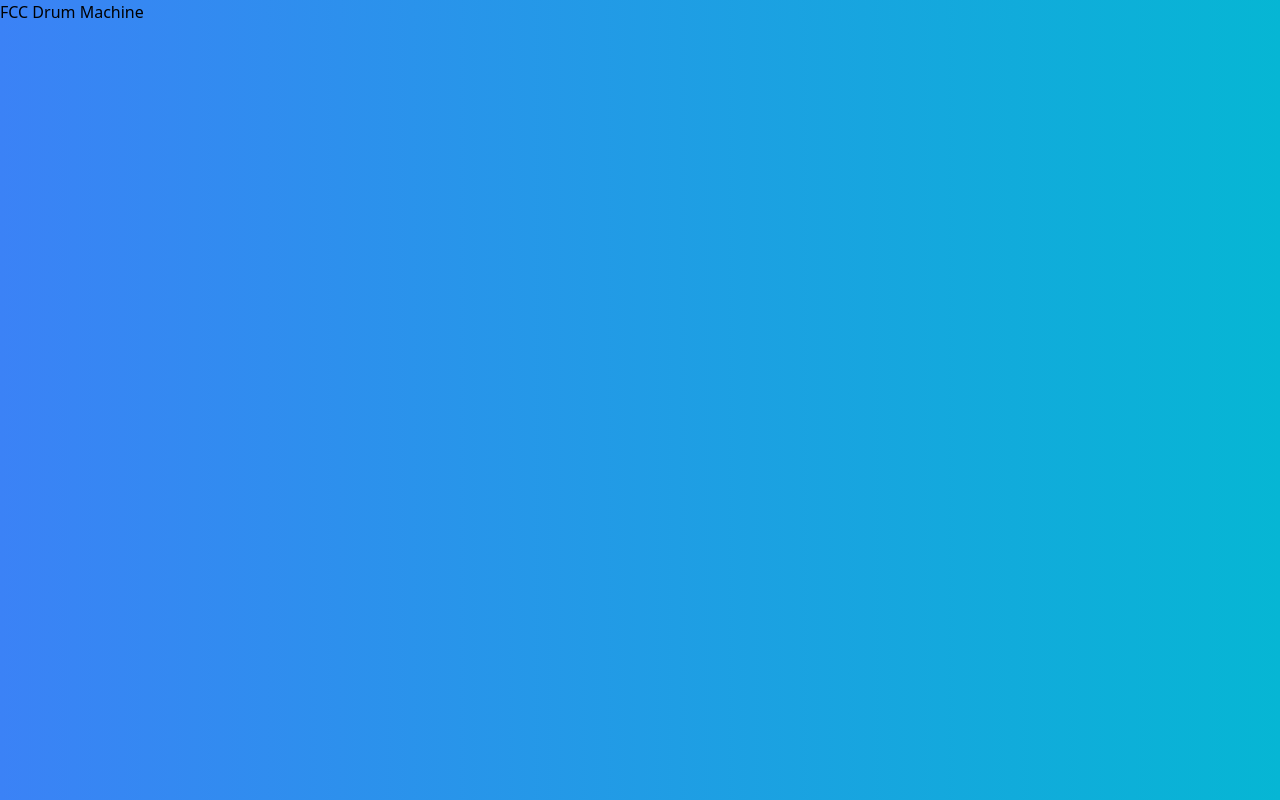
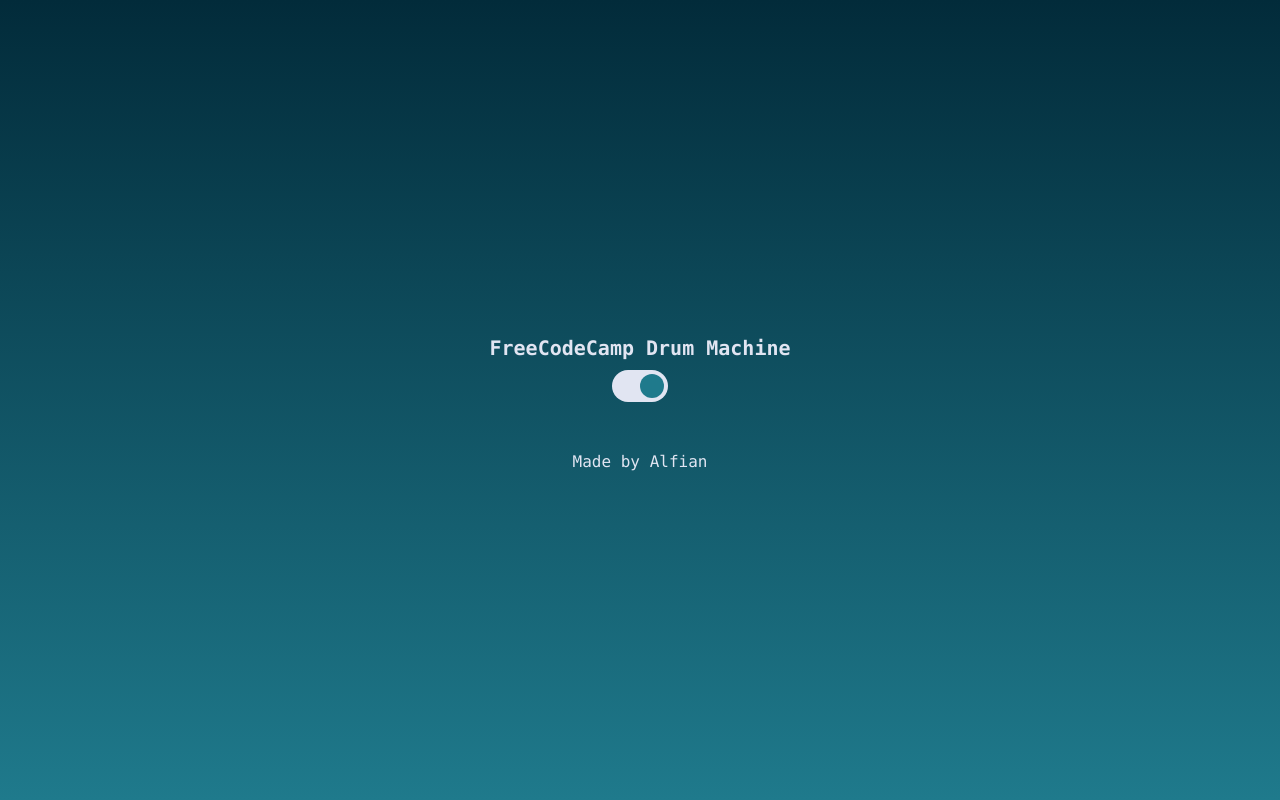
Before and after one commit to alfianahar/FCC-Drum-Machine, a React (Vite) app: page / in a window 1280 px wide. Built offline with nearby package versions, Linux system fonts and the light colour scheme.

Commit message:
add toggle

```diff
--- a/index.html
+++ b/index.html
@@ -8,7 +8,6 @@
   </head>
   <body>
     <div id="root"></div>
-    <script crossorigin src="https://cdn.freecodecamp.org/testable-projects-fcc/v1/bundle.js"></script>
     <script type="module" src="/src/main.jsx"></script>
   </body>
 </html>
--- a/src/App.jsx
+++ b/src/App.jsx
@@ -1,5 +1,4 @@
-import { useState } from 'react'
-import reactLogo from './assets/react.svg'
+import React from 'react'
 
 const soundBank = {
   'Q': {
@@ -40,15 +39,49 @@
   }
 }
 
+function Title() {
+  return(
+    <h1 className='p-2 font-bold text-xl text-[#E1E5F2]'>
+      FreeCodeCamp Drum Machine
+    </h1>
+  )
+}
+
+function Credit() {
+  return(
+    <p className='text-[#E1E5F2]'>
+      Made by Alfian
+    </p>
+  )
+}
+
+function Control({power, setPower, vol, setVol}) {
+  return (
+    <div className="flex items-center justify-center w-full mb-12">
+      <label className="flex items-center cursor-pointer">
+        <div className="relative">
+        <input type="checkbox" className="sr-only" checked={power} onClick={() => setPower(!power)}/>
+        <div className={`block w-14 h-8 rounded-full ${power ? "bg-gray-600 " : "bg-[#E1E5F2]"}`}></div>
+        <div className={`absolute left-1 top-1 bg-[#1F7A8C] w-6 h-6 rounded-full transition ${power ? "" : "translate-x-full duration-300 ease-in-out"} `}></div>
+        </div>
+      </label>
+    </div>
+  )
+}
+
 function App() {
-  const [count, setCount] = useState(0)
+  const [power, setPower] = React.useState(false)
+  const [vol, setVol] = React.useState(0.5)
 
   return (
-    <>
-      <header>
-        FCC Drum Machine
-      </header>
-    </>
+      <div
+        id='drum-machine'
+        className='flex flex-col justify-center items-center h-screen bg-none'>
+        <Title />
+        <Control power={power} setPower={setPower} />
+
+        <Credit />
+      </div>
   )
 }
 
--- a/src/index.css
+++ b/src/index.css
@@ -3,8 +3,10 @@
 @tailwind utilities;
 
 @layer base {
-  * {
-    @apply bg-gradient-to-l from-cyan-500 to-blue-500;
+  body {
+    @apply bg-gradient-to-b from-[#022B3A] to-[#1F7A8C] bg-no-repeat font-mono;
   }
-
+  h1 {
+    @apply p-2 font-bold text-xl text-[#E1E5F2];
+  }
 }
```
